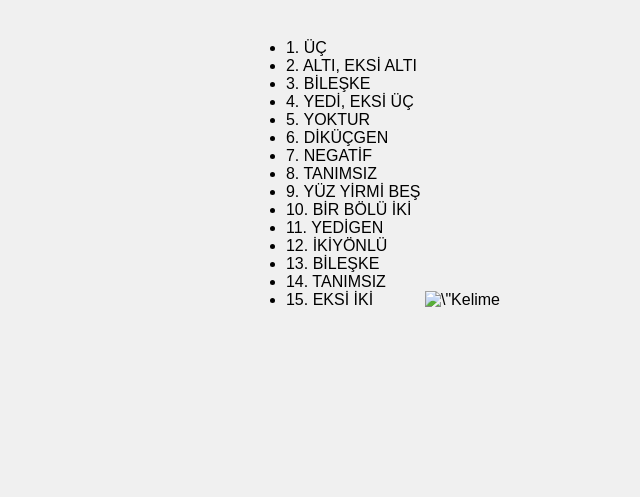
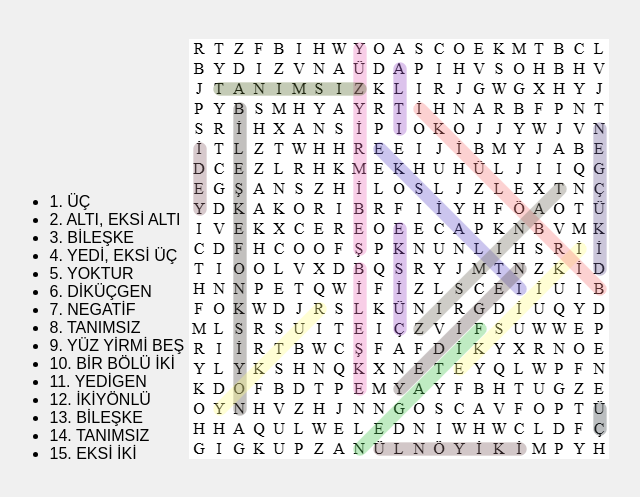
Before and after one commit to daphnw/Matematik-Kelime-Bulmacas-, a plain HTML site: page index.html in a window 1280 px wide. Shown: the part 89-586 px from the top of the page, without its empty margins (267-907 px from the left). Drawn offline with Linux system fonts and the light colour scheme.

Commit message:
Update index.html
değişti

```diff
--- a/index.html
+++ b/index.html
@@ -44,7 +44,7 @@
     <li>15. EKSİ İKİ</li>
   </ul>
 
-  <img src=\"7bbc9e08-6e7e-4e03-8736-debd0dedb878.png\" alt=\"Kelime Bulmaca\">
+  <img src="activity3.png" alt=\"Kelime Bulmaca\">
 
 </body>
 </html>
```
